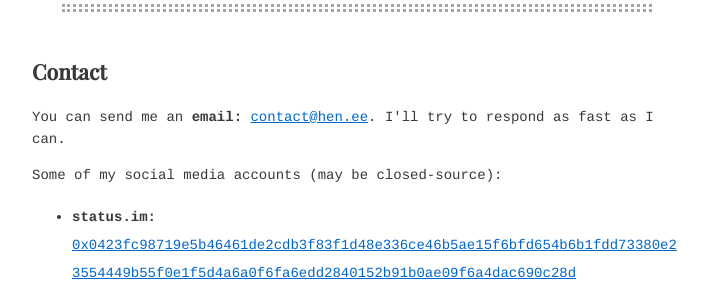
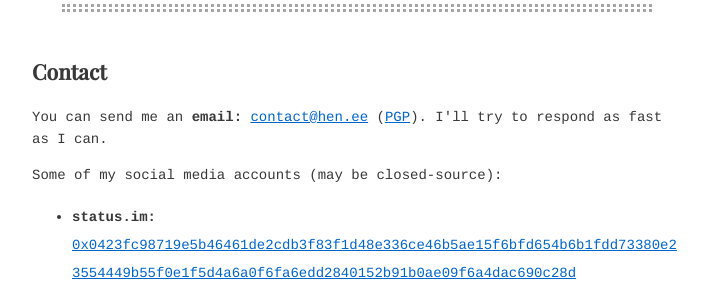
Before and after one commit to tenseoverflow/hen.ee, a Jekyll site: the page built from contact.html, in a window 1280 px wide. Shown: the part 296-588 px from the top of the page, without its empty margins (283-991 px from the left). Built offline with Jekyll 4.4.1, drawn with Linux system fonts in a browser that asks for light colours.

Commit message:
added new GPG key
Also fixed some legacy code.

```diff
--- a/contact.html
+++ b/contact.html
@@ -4,7 +4,7 @@ title: Contact
 ---
 
 <h2>Contact</h2>
-<p>You can send me an <strong>email:</strong> <a href="mailto:contact@hen.ee">contact@hen.ee</a><!-- (<a href="https://hen.ee/hen.asc" rel="pgpkey authn">PGP</a>)-->. I'll try to respond as fast as I can.</p>
+<p>You can send me an <strong>email:</strong> <a href="mailto:contact@hen.ee">contact@hen.ee</a> (<a href="https://hen.ee/hen.asc" rel="pgpkey authn">PGP</a>). I'll try to respond as fast as I can.</p>
 <p>Some of my social media accounts (may be closed-source):</p>
 <ul>
     {% for item in site.about %}
```
Also changed, not shown: 2 other files.
